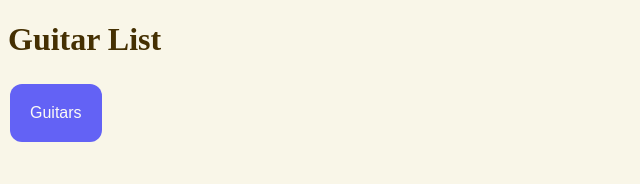
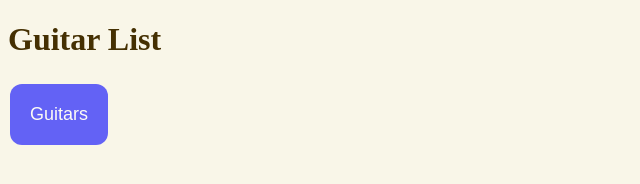
Before and after one commit to TonyMartinsson/rest-api, a website: page client/index.html in a window 1280 px wide. Shown: the full height of the page, 0-640 px from the left. Drawn offline with Linux system fonts and the light colour scheme.

Commit message:
Added minor fixes

```diff
--- a/client/style.css
+++ b/client/style.css
@@ -21,7 +21,8 @@
     text-decoration: none;
     border-radius: 12px;
     display: inline-block;
-    font-size: 16px;
+    font-family: Arial, Helvetica, sans-serif;
+    font-size: 18px;
     margin: 4px 2px;
 
     opacity: 0.6;
```
Also changed, not shown: 1 other file.
